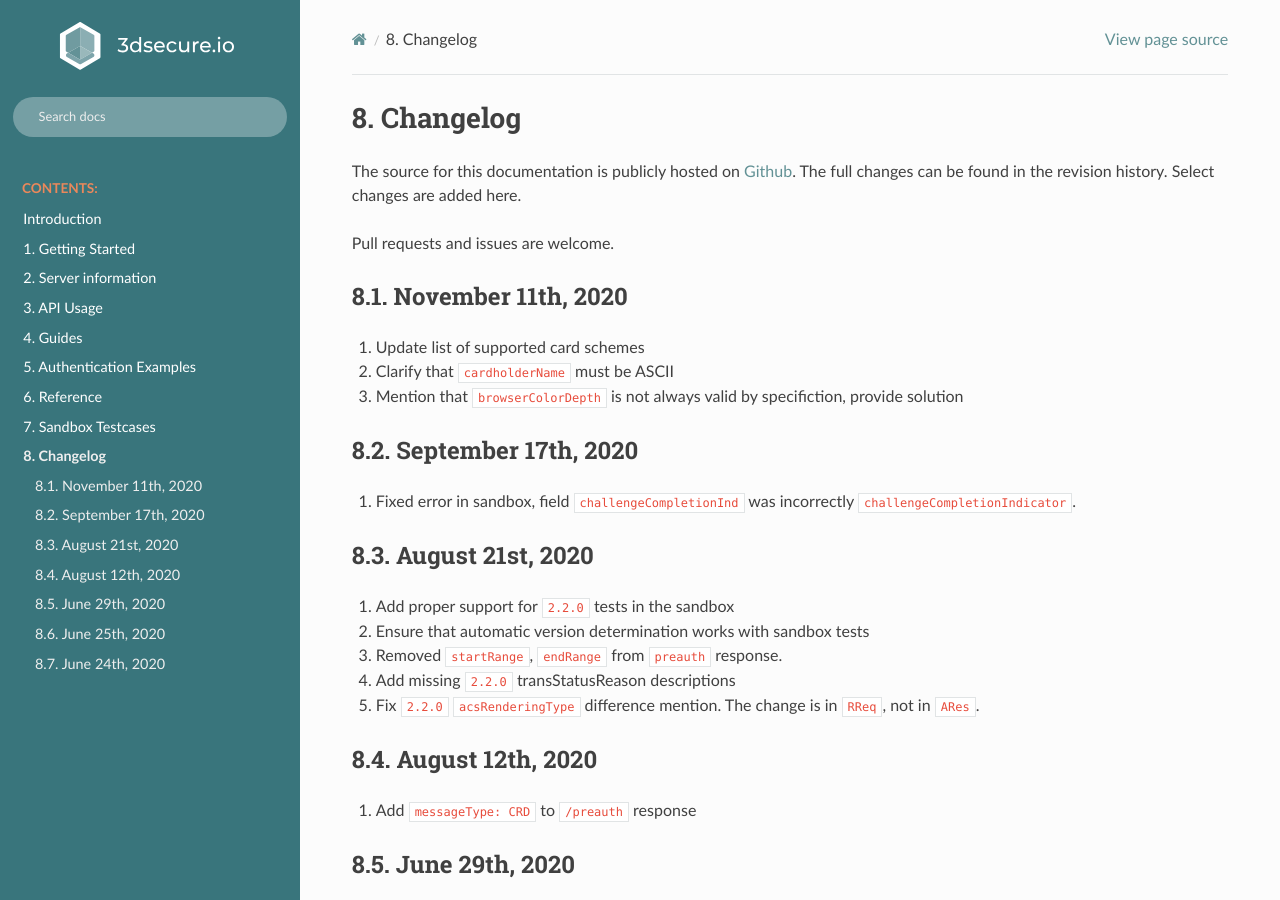
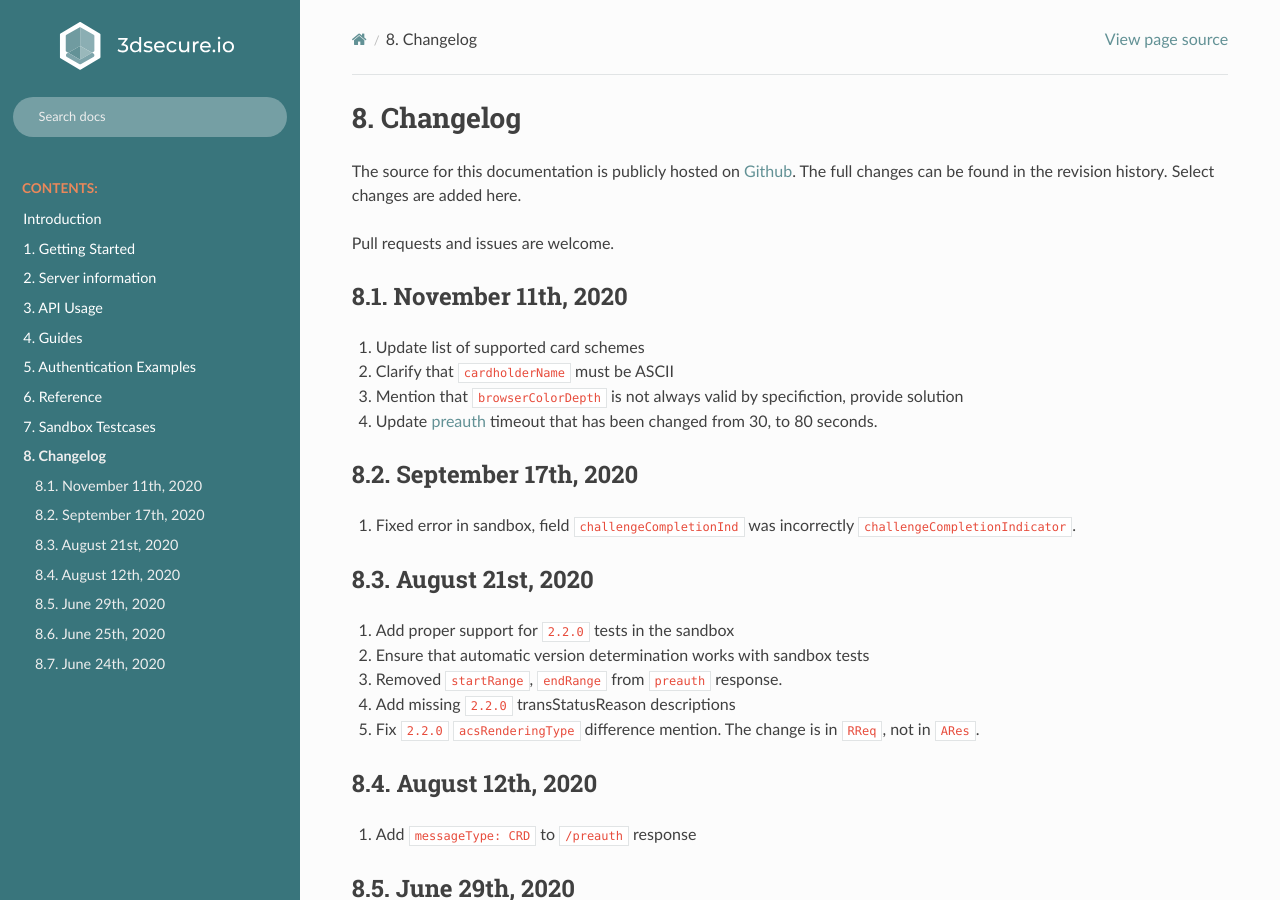
Before and after one commit to clearhaus/3DSv2-api-documentation, a Sphinx documentation site: the page built from source/changelog.rst, in a window 1280 px wide and 900 px high. Built offline with Sphinx 7.4.7 and the Read the Docs theme 2.0.0, drawn with Linux system fonts in a browser that asks for light colours.

Commit message:
Update preauth timeout to latest production code

```diff
--- a/source/changelog.rst
+++ b/source/changelog.rst
@@ -17,6 +17,7 @@ November 11th, 2020
 #. Update list of supported card schemes
 #. Clarify that ``cardholderName`` must be ASCII
 #. Mention that ``browserColorDepth`` is not always valid by specifiction, provide solution
+#. Update :ref:`preauth <preauth-success>` timeout that has been changed from 30, to 80 seconds.
 
 September 17th, 2020
 ********************
--- a/source/preauth.rst
+++ b/source/preauth.rst
@@ -93,7 +93,7 @@ something like:
   When using ``"deviceChannel": "02"`` (BRW) you **must** use the same
   ``threeDSServerTransID`` returned above for the ``/auth`` call.
 
-  The ``threeDSServerTransID`` expires after 30 seconds.
+  The ``threeDSServerTransID`` expires after 80 seconds.
 
 .. _not_enrolled:
 
```
